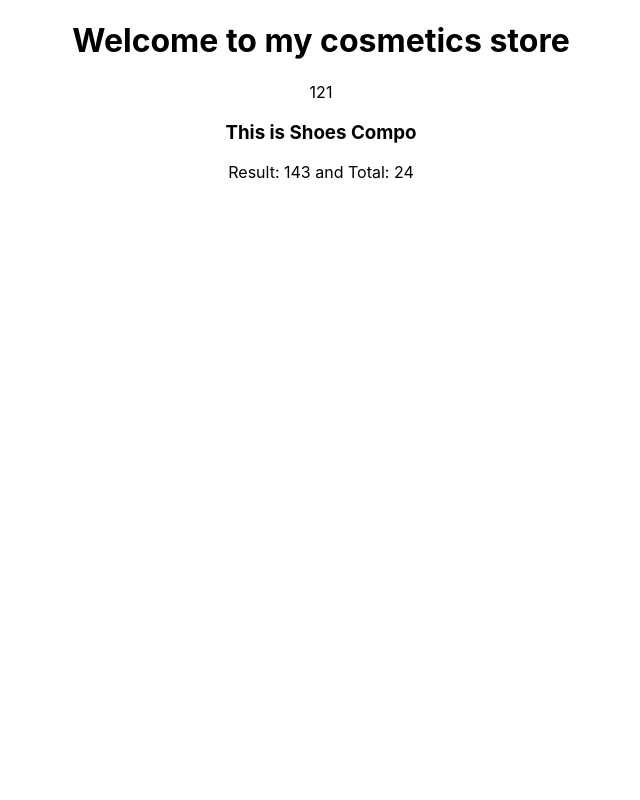
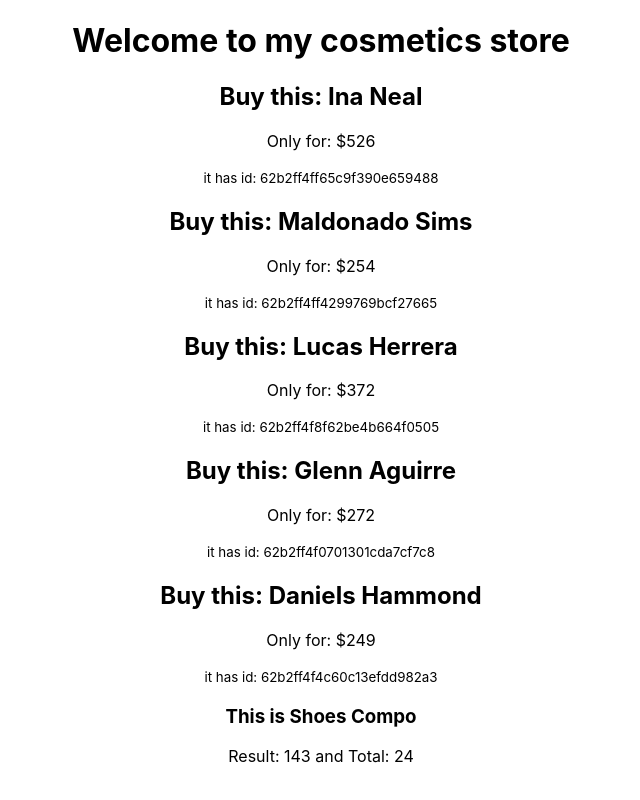
Before and after one commit to TakiYasirUIU/react-storage-handler, a React (Create React App) app: page / in a window 1280 px wide. Shown: the whole page, without its empty margins (319-959 px from the left). Built offline with nearby package versions, Linux system fonts and the light colour scheme.

Commit message:
create and load fake data, json generator, online api

```diff
--- /dev/null
+++ b/public/data.json
@@ -0,0 +1,27 @@
+[
+    {
+      "id": "62b2ff4ff65c9f390e659488",
+      "price": 526,
+      "name": "Ina Neal"
+    },
+    {
+      "id": "62b2ff4ff4299769bcf27665",
+      "price": 254,
+      "name": "Maldonado Sims"
+    },
+    {
+      "id": "62b2ff4f8f62be4b664f0505",
+      "price": 372,
+      "name": "Lucas Herrera"
+    },
+    {
+      "id": "62b2ff4f0701301cda7cf7c8",
+      "price": 272,
+      "name": "Glenn Aguirre"
+    },
+    {
+      "id": "62b2ff4f4c60c13efdd982a3",
+      "price": 249,
+      "name": "Daniels Hammond"
+    }
+  ]
--- /dev/null
+++ b/src/components/Cosmetic/Cosmetic.js
@@ -0,0 +1,14 @@
+import React from 'react';
+
+const Cosmetic = (props) => {
+    const {name, price, id} = props.cosmetic;
+    return (
+        <div>
+            <h2>Buy this: {name}</h2>
+            <p>Only for: ${price}</p>
+            <p><small>it has id: {id}</small></p>
+        </div>
+    );
+};
+
+export default Cosmetic;
--- a/src/components/Cosmetics/Cosmetics.js
+++ b/src/components/Cosmetics/Cosmetics.js
@@ -1,15 +1,22 @@
-import React from 'react';
-import { add } from '../../utilities/calculate';
-// import add from '../../utilities/calculate';
+import React, { useEffect, useState } from 'react';
+import Cosmetic from '../Cosmetic/Cosmetic';
 
 const Cosmetics = () => {
-    const first = 55;
-    const second = 66;
-    const total = add(first, second)
+    const [cosmetics, setCosmetics] = useState([]);
+
+    useEffect( () =>{
+        fetch('data.json')
+        .then(res=> res.json())
+        .then(data => setCosmetics(data))
+    },[])
     return (
         <div>
             <h1>Welcome to my cosmetics store</h1>
-            <p>{total}</p>
+            {
+                cosmetics.map(cosmetic => <Cosmetic key={cosmetic.id}
+                cosmetic ={cosmetic}></Cosmetic> )
+            }
+
         </div>
     );
 };
```
